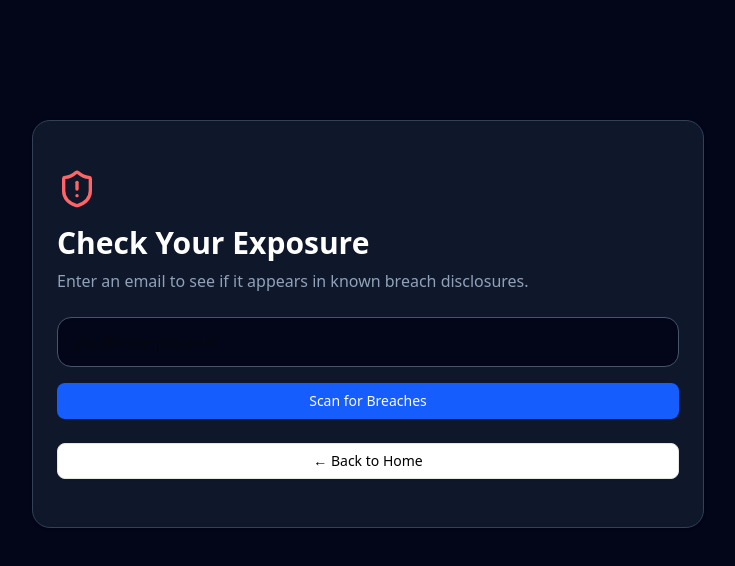
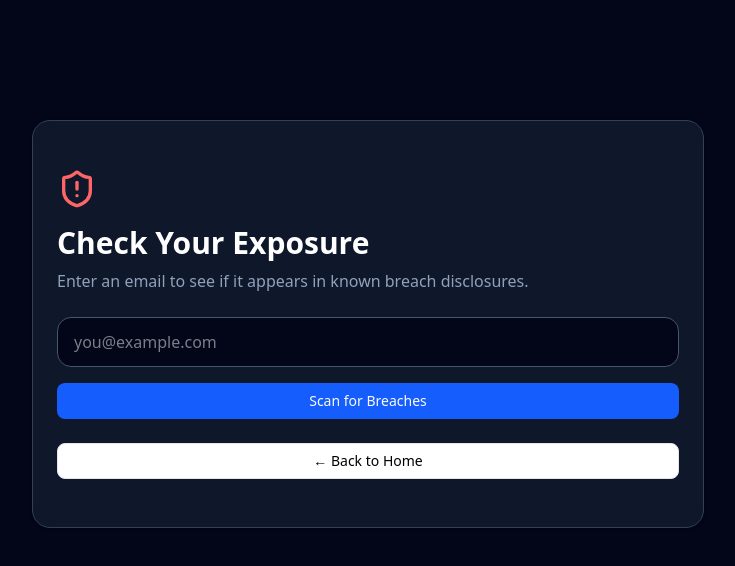
Before and after one commit to ShiXzYz/DayZero, a Next.js app: page /check-exposure in a window 1280 px wide. Shown: the top 566 px of the page, without its empty margins (272-1007 px from the left). Built offline with nearby package versions, Linux system fonts and the light colour scheme.

Commit message:
updated white text for search

```diff
--- a/src/app/check-exposure/page.tsx
+++ b/src/app/check-exposure/page.tsx
@@ -23,7 +23,7 @@ export default function CheckExposurePage() {
               value={email}
               onChange={e => setEmail(e.target.value)}
               placeholder="you@example.com"
-              className="mt-6 w-full rounded-xl bg-slate-950 border border-slate-600 px-4 py-3"
+              className="mt-6 w-full rounded-xl bg-slate-950 text-slate-100 border border-slate-600 px-4 py-3"
             />
 
             <Button onClick={() => setChecked(true)} className="mt-4 w-full bg-blue-600">
--- a/src/app/get-alerts/page.tsx
+++ b/src/app/get-alerts/page.tsx
@@ -24,7 +24,7 @@ export default function GetAlertsPage() {
                 value={email}
                 onChange={e => setEmail(e.target.value)}
                 placeholder="you@example.com"
-                className="w-full mt-6 rounded-xl bg-slate-950 border border-slate-600 px-4 py-2"
+                className="w-full mt-6 rounded-xl bg-slate-950 text-slate-100 border border-slate-600 px-4 py-2"
               />
               <Button onClick={() => setSubmitted(true)} className="w-full mt-4 rounded-xl bg-blue-600">Enable Alerts</Button>
             </>
--- a/src/app/join-waitlist/page.tsx
+++ b/src/app/join-waitlist/page.tsx
@@ -19,7 +19,7 @@ export default function JoinWaitlistPage() {
 
           {!joined ? (
             <>
-              <input placeholder="Your email" className="w-full mt-6 rounded-xl bg-slate-950 border border-slate-600 px-4 py-2" />
+              <input placeholder="Your email" className="w-full mt-6 rounded-xl bg-slate-950 text-slate-100 border border-slate-600 px-4 py-2" />
               <Button onClick={() => setJoined(true)} className="w-full mt-4 rounded-xl bg-green-600">Join Waitlist</Button>
             </>
           ) : (
```
